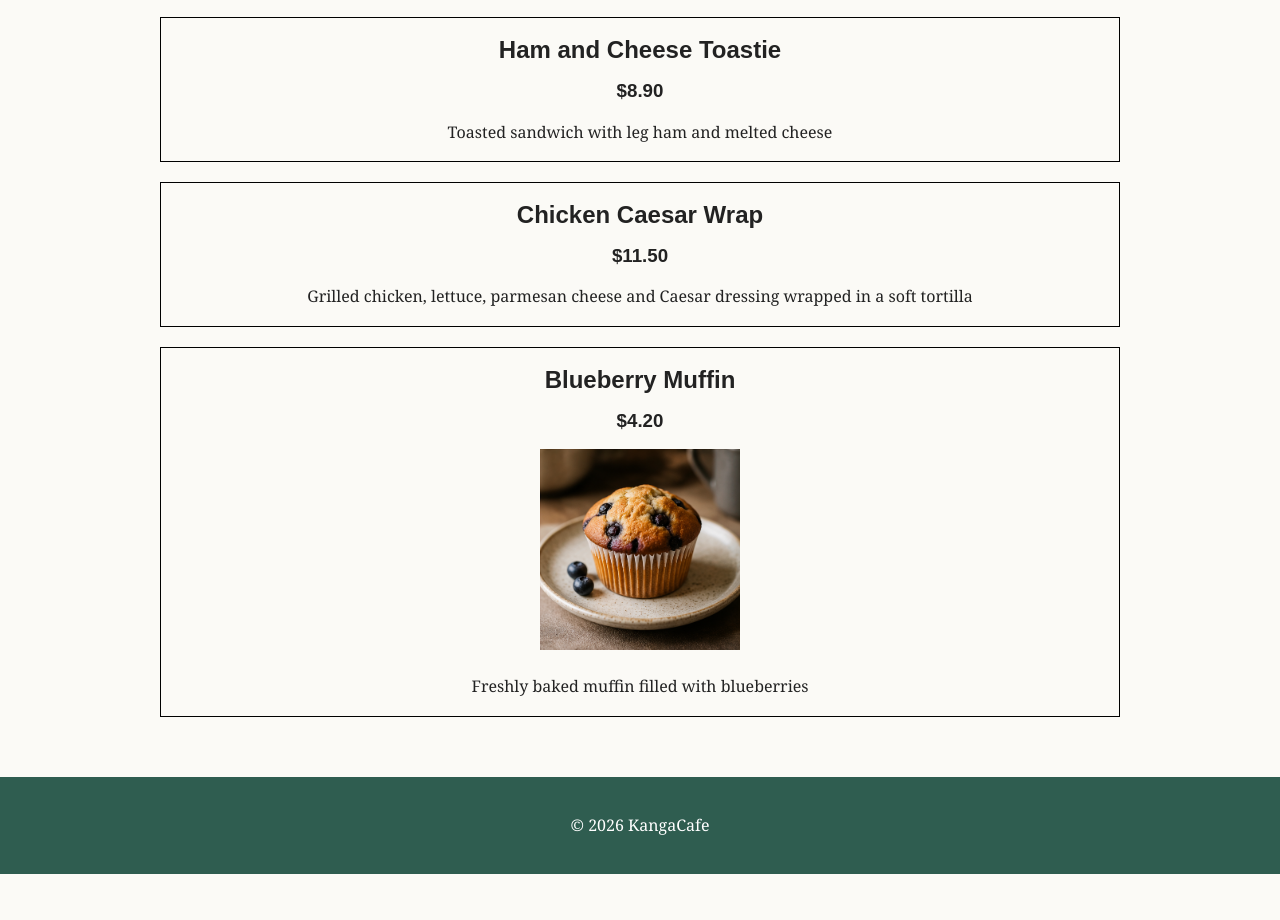
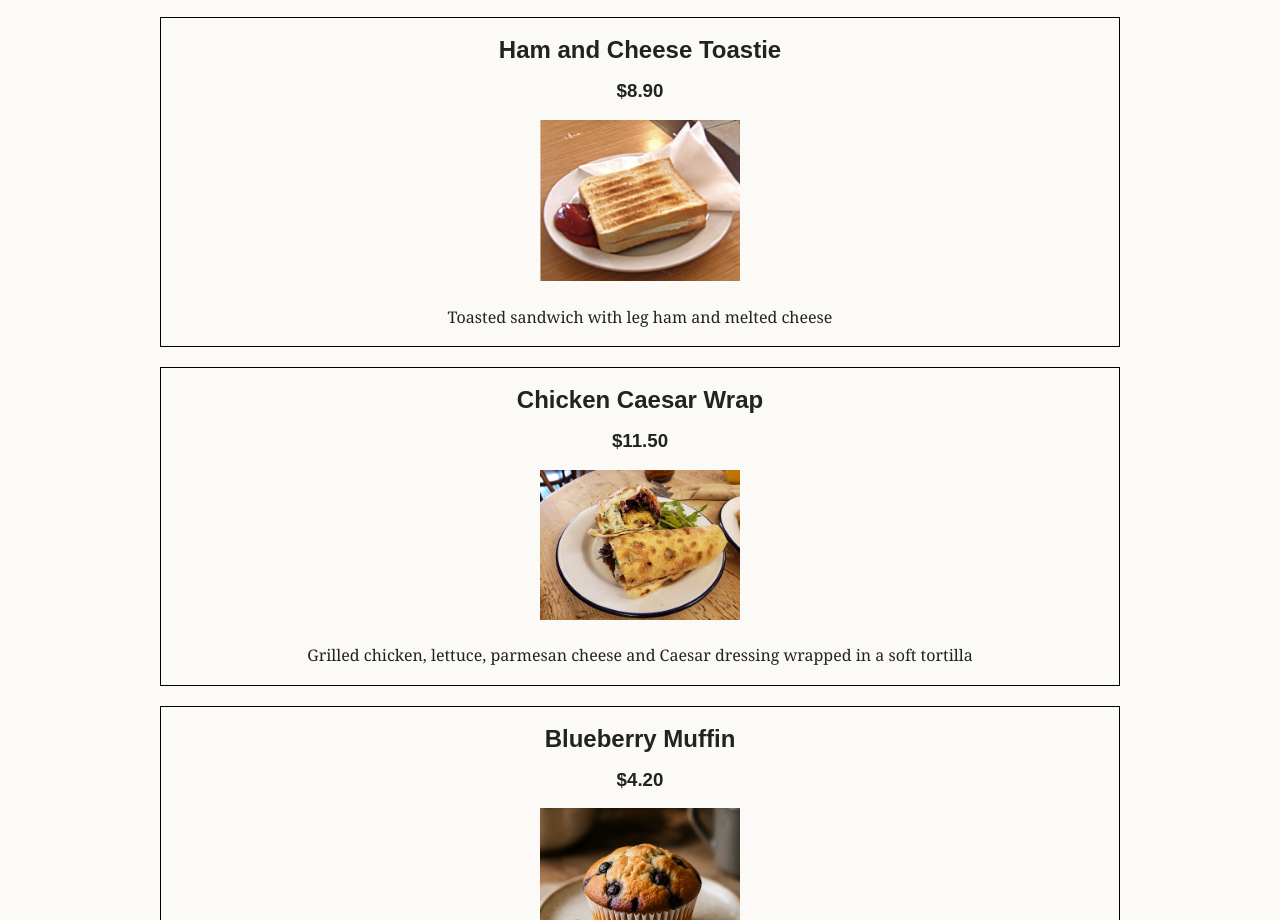
Before and after one commit to benjamin-callow/client-cafe-site, a plain HTML site: page menu.html in a window 1280 px wide. Shown: the part 1031-1951 px from the top of the page. Before the commit the page ends 1905 px from the top, so only its background shows below. Drawn offline with Linux system fonts and the light colour scheme.

Commit message:
added pics "chicken-wrap" and "toastie" they're both public domain from wiki commons

```diff
--- a/menu.html
+++ b/menu.html
@@ -21,9 +21,7 @@
     	<a href="index.html" class="logo">
 				<img src="images/kanga-cafe-logo.png" alt="Kanga Cafe Logo" class="logo">
 			</a>
-	</header>
-
-
+  </header>
   <!-- Navigation: replace each # with the correct page link.
        Move class="active" to the link for the current page. -->
   <nav>
@@ -59,14 +57,14 @@
       <article class="menu-item">
         <h2>Ham and Cheese Toastie</h2>
         <h3>$8.90</h3>
-        <!-- Image to be added<img src="images/">-->
+        <img src="images/toastie.jpg">
         <p>Toasted sandwich with leg ham and melted cheese</p>
       </article>
 
       <article class="menu-item">
         <h2>Chicken Caesar Wrap</h2>
         <h3>$11.50</h3>
-        <!--Image to be added <img src="">-->
+        <img src="images/chicken-wrap.jpeg">
         <p>Grilled chicken, lettuce, parmesan cheese and Caesar dressing wrapped in a soft tortilla</p>
       </article>
 
```
Also changed, not shown: images/chicken-wrap.jpeg (added), images/toastie.jpg (added).
